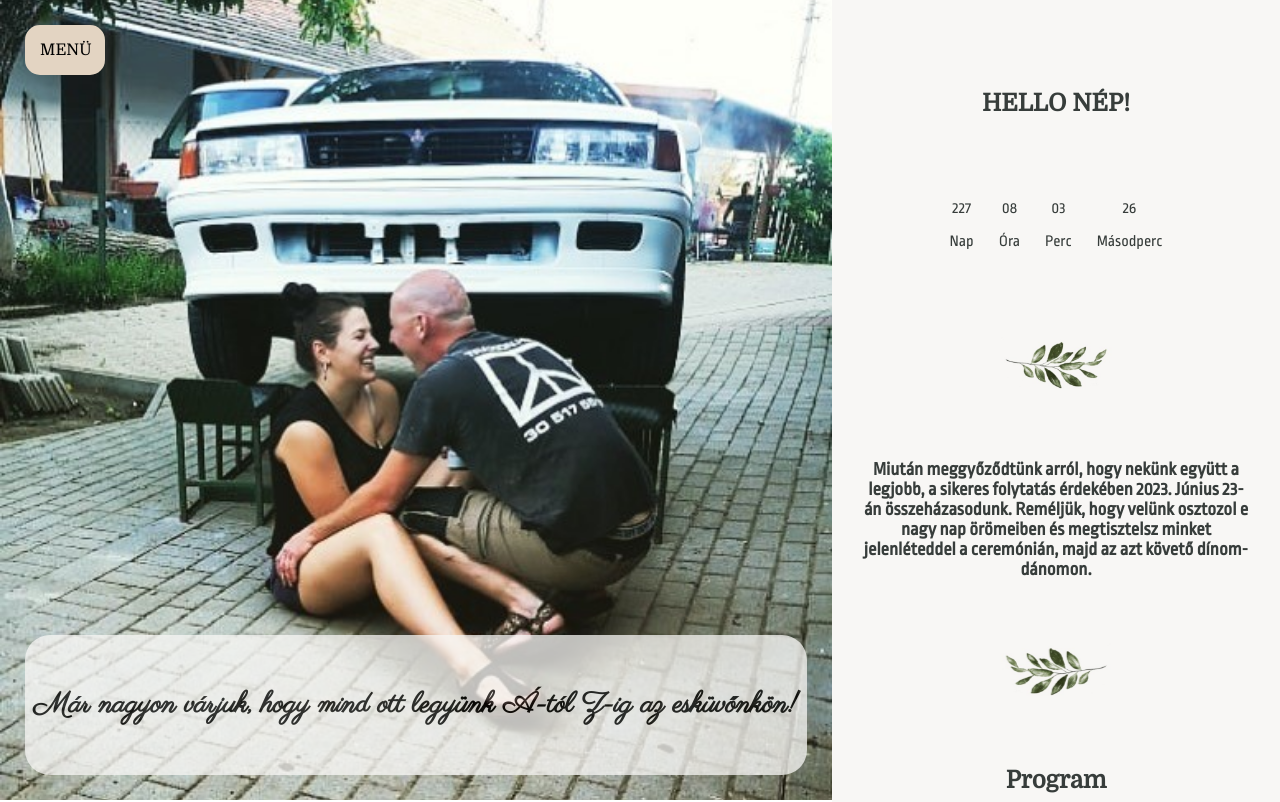
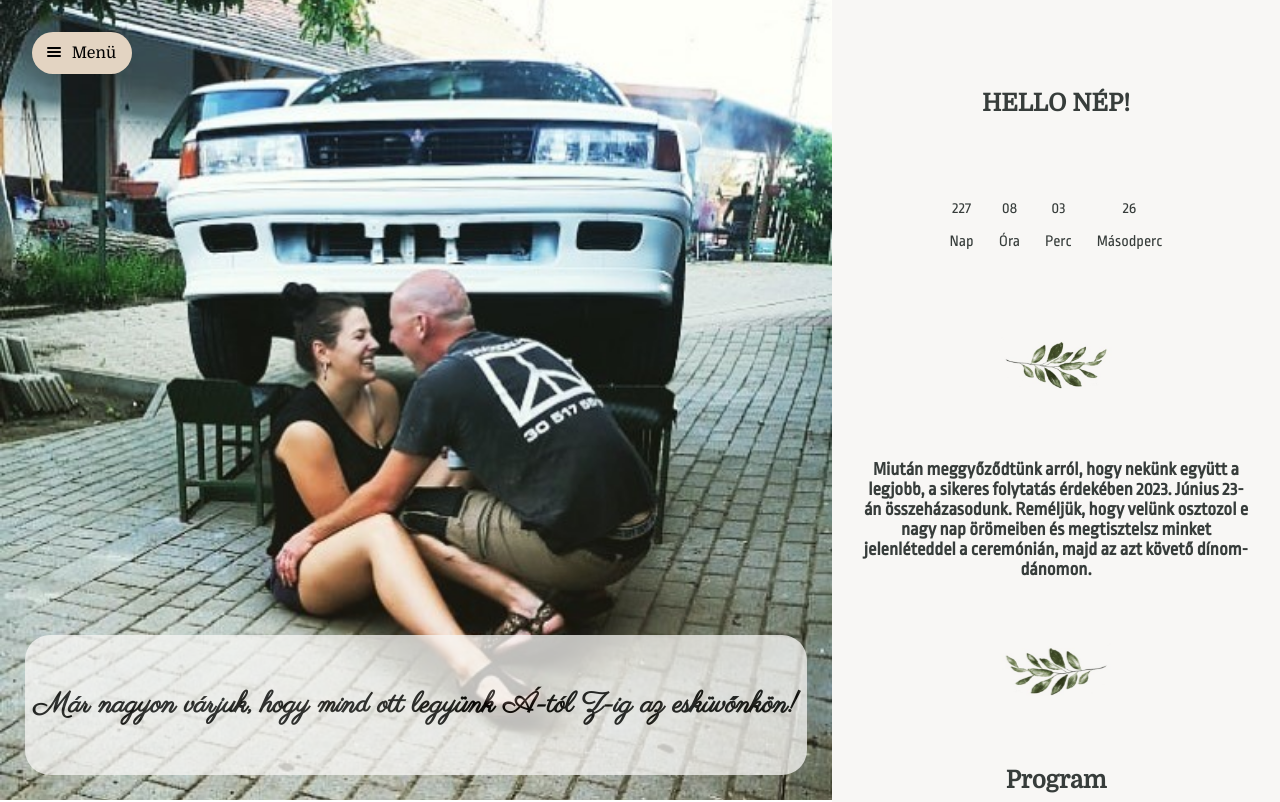
Before and after one commit to bisboi/wedding_agozoli, a React (Create React App) app: page / in a window 1280 px wide. Shown: the top 802 px of the page. Built offline with nearby package versions, Linux system fonts and the light colour scheme.

Commit message:
menu fix

```diff
--- a/src/App.css
+++ b/src/App.css
@@ -2,7 +2,7 @@ html {
   scroll-behavior: smooth;
 }
 
-body {
+:root {
   --main: #f8f7f5;
   --secondary: #b08047;
   --text: #373d3b;
@@ -14,26 +14,6 @@ body {
 
 h1 {
   font-family: 'Domine', serif;
-}
-
-button {
-  all: unset;
-  cursor: pointer;
-  font-family: 'Domine', serif;
-  background-color: var(--main);
-}
-.menu {
-  position: absolute;
-  top: 25px;
-  left: 25px;
-  width: 50px;
-  height: 20px;
-  padding: 15px;
-  background-color: var(--main);
-  border-radius: 15px;
-  animation-name: pulse;
-  animation-duration: 2s;
-  animation-iteration-count: 5;
 }
 
 .pic-text {
--- a/src/App.js
+++ b/src/App.js
@@ -1,5 +1,5 @@
 import './App.css';
-import React, { useState } from 'react';
+import React from 'react';
 import Menu from './components/Menu';
 import ImageSliderAuto from './components/ImageSliderAuto';
 /*import Test from './components/Test';*/
@@ -18,25 +18,10 @@ export const ImageData = [
 ];
 
 function App() {
-  const [isMenuOpen, setIsMenuOpen] = useState(false);
-
-  const menuHandler = () => {
-    setIsMenuOpen(true);
-  };
-
-  const closeMenuHandler = () => {
-    setIsMenuOpen(false);
-  };
-
   return (
     <div className="App">
       <header className="App-header">
-        {!isMenuOpen && (
-          <button className="menu" type="button" onClick={menuHandler}>
-            MENÜ
-          </button>
-        )}
-        {isMenuOpen && <Menu onClose={closeMenuHandler}></Menu>}
+        <Menu />
         <div className="cover">
           <ImageSliderAuto ImageData={ImageData} SlideInterValTime={10000} />
           <div className="pic-text">
@@ -46,7 +31,7 @@ function App() {
           </div>
         </div>
       </header>
-      <Content></Content>
+      <Content />
     </div>
   );
 }
--- a/src/components/Menu.css
+++ b/src/components/Menu.css
@@ -1,44 +1,85 @@
-body {
-  --main: #f8f7f5;
-  --secondary: #b08047;
-  --text: #373d3b;
+.Menu {
+  position: absolute;
+  top: 32px;
+  left: 32px;
+  width: 100px;
+  height: auto;
+  padding: 12px;
+  background-color: var(--main);
+  border-radius: 100vmax;
+  cursor: pointer;
+  /* capsule-trick 100vmax*/
 }
 
-button {
-  font-family: 'Domine', serif;
+.Menu.Menu--closed {
+  animation-name: pulse;
+  animation-duration: 2s;
+  animation-iteration-count: 5;
 }
 
-#X {
-  margin-bottom: 8px;
-  aspect-ratio: 1;
+.Menu.Menu--open {
+  width: 250px;
+  border-radius: 24px;
   animation-name: open-menu-pulse;
   animation-duration: 1s;
   animation-iteration-count: 1;
-  padding: 10px;
-  border-radius: 15px;
 }
 
-.open-menu {
-  position: absolute;
-  top: 25px;
-  left: 25px;
-  width: 150px;
-  height: 330px;
+.Menu__Button {
   display: flex;
-  flex-direction: column;
-  align-items: flex-start;
-  background-color: var(--main);
-  /* padding-top: 15px;
-  padding-left: 5px;
-  padding-bottom: 8px;
-  padding-right: 5px; */
+  justify-content: center;
+  align-items: center;
+}
+
+.Menu--closed .Menu__Button {
+  font-family: 'Domine', serif;
+  background-color: transparent;
+  gap: 12px;
+}
+
+.Menu--open .Menu__Button {
+  font-family: 'Domine', serif;
+  background-color: transparent;
+  justify-content: flex-start;
+  margin-inline-start: 12px;
+}
+
+.Menu__List {
+  list-style: none;
+  padding: 0;
+}
+
+.Menu__List__Item {
+  width: fit-content;
+  height: auto;
+  color: inherit;
+  padding: 8px;
+  margin: 0 0;
+  transition: margin 0.5s;
+}
+
+a {
+  text-decoration: none;
+}
+
+.Menu__List__Item__Container {
+  color: var(--text);
+  width: 100%;
+  height: 100%;
   border-radius: 15px;
-  cursor: pointer;
+  display: flex;
+  align-items: center;
+}
 
-  animation-name: open-menu-pulse;
-  animation-duration: 1s;
-  animation-iteration-count: 1;
-  font-family: 'Domine', serif;
+.Menu__List__Item__Container:hover {
+  background: var(--secondary);
+  color: var(--main);
+  animation-name: growth;
+  animation-duration: 0.5s;
+}
+
+.Menu__List__Item__Container:hover .Menu__List__Item {
+  margin: 0 auto;
 }
 
 @keyframes open-menu-pulse {
@@ -55,44 +96,16 @@ button {
   }
 }
 
-.open-menu > a {
-  margin-top: auto;
-  margin-bottom: auto;
-  height: 100%;
-  text-decoration: none;
-  color: inherit;
-  opacity: 60%;
-  border-radius: 15px;
-  display: flex;
-  flex-direction: column;
-  align-items: center;
-  justify-content: center;
-}
-
-.open-menu > a:hover {
-  text-decoration: none;
-  background-color: var(--secondary);
-  width: 100%;
-  opacity: 100%;
-  font-weight: bold;
-  display: flex;
-  flex-direction: column;
-  align-items: flex-end;
-  justify-content: center;
-  animation-name: growth;
-  animation-duration: 0.5s;
-  padding: 10px;
-}
-
 @keyframes growth {
   from {
     background-color: var(--main);
-    width: 25%;
-    opacity: 60%;
+    transform: scale(1);
+  }
+  75% {
+    transform: scale(1.1);
   }
   to {
     background-color: var(--secondary);
-    width: 100%;
-    opacity: 100%;
+    transform: scale(1);
   }
 }
--- a/src/components/Menu.jsx
+++ b/src/components/Menu.jsx
@@ -1,23 +1,88 @@
-import React from 'react';
+import React, { useState } from 'react';
 import './Menu.css';
 
 function Menu(props) {
+  const [isOpen, setIsOpen] = useState(false);
+
+  const toggleMenu = () => {
+    setIsOpen((currentValue) => (currentValue = !currentValue));
+  };
+
+  const listItems = [
+    {
+      href: '#hello',
+      label: 'Hello!',
+    },
+    {
+      href: '#program',
+      label: 'Program',
+    },
+    {
+      href: '#location',
+      label: 'Helyszín',
+    },
+    {
+      href: '#food',
+      label: 'Menü',
+    },
+    {
+      href: '#dressCode',
+      label: 'Dress code',
+    },
+  ];
+
   return (
-    <div className="open-menu">
-      <button id="X" onClick={props.onClose} type="button">
-        X
-      </button>
-
-      <a href="#hello">Hello!</a>
-      <a href="#program">Program</a>
-      <a href="#date">Dátum</a>
-      <a href="#location">Helyszín</a>
-      <a href="#food">Menü</a>
-      <a href="#dressCode">Dress code</a>
-      <a href="#gift">Nászajándék</a>
-      <a href="#hotel">Szállás</a>
-      <a href="#feedback">Visszajelzés</a>
-    </div>
+    <nav
+      className={isOpen ? 'Menu Menu--open' : 'Menu Menu--closed'}
+      onClick={toggleMenu}
+    >
+      <div className="Menu__Button">
+        {isOpen ? (
+          <svg
+            xmlns="http://www.w3.org/2000/svg"
+            width="12"
+            height="12"
+            viewBox="0 0 12 12"
+            overflow="visible"
+            stroke="black"
+            strokeWidth="2"
+            strokeLinecap="round"
+          >
+            <line x2="12" y2="12" />
+            <line x1="12" y2="12" />
+          </svg>
+        ) : (
+          <>
+            <svg
+              xmlns="http://www.w3.org/2000/svg"
+              width="12"
+              height="12"
+              viewBox="0 0 12 12"
+              overflow="visible"
+              stroke="black"
+              strokeWidth="2"
+              strokeLinecap="round"
+            >
+              <line x1="12" y1="1" y2="1" />
+              <line x1="0" x2="12" y1="5" y2="5" />
+              <line x1="0" x2="12" y1="9" y2="9" />
+            </svg>
+            Menü
+          </>
+        )}
+      </div>
+      {isOpen && (
+        <ul className="Menu__List">
+          {listItems.map((item) => (
+            <a key={item.href} href={item.href}>
+              <div className="Menu__List__Item__Container">
+                <li className="Menu__List__Item">{item.label}</li>
+              </div>
+            </a>
+          ))}
+        </ul>
+      )}
+    </nav>
   );
 }
 
```
